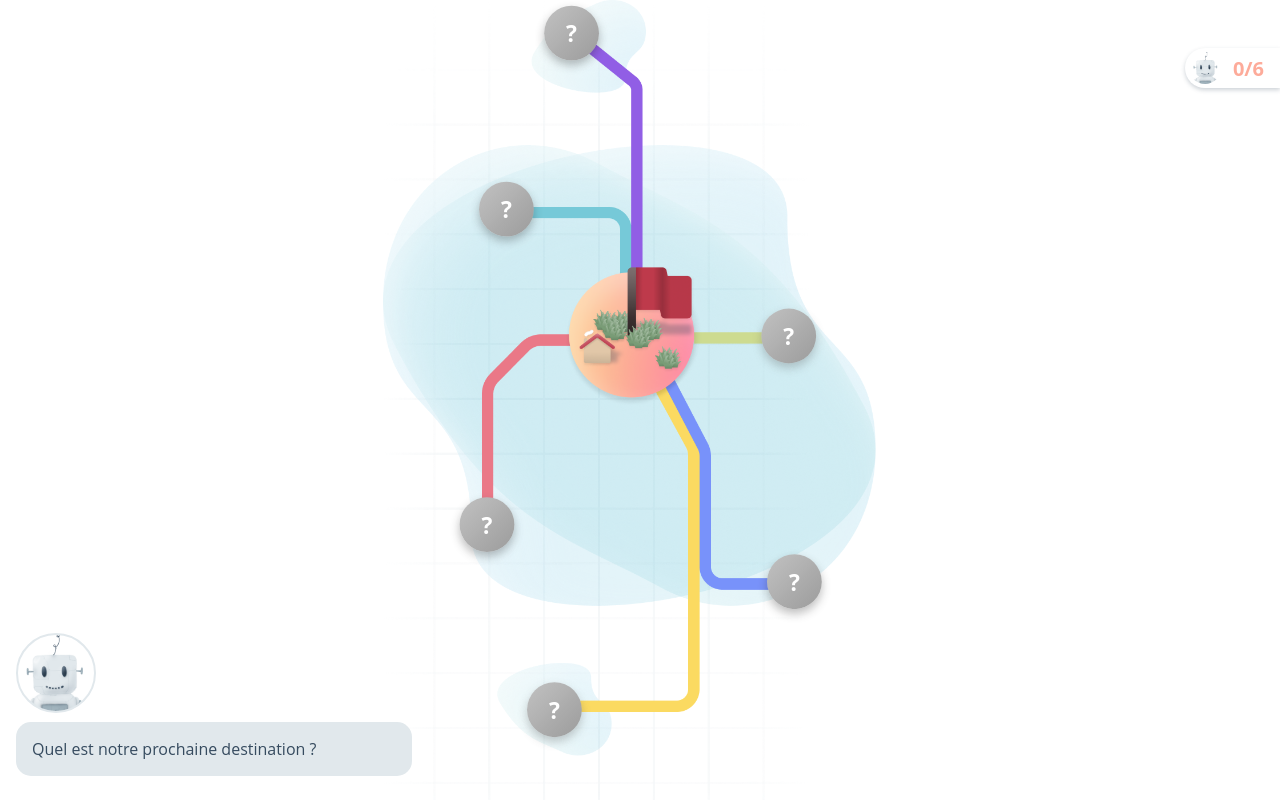
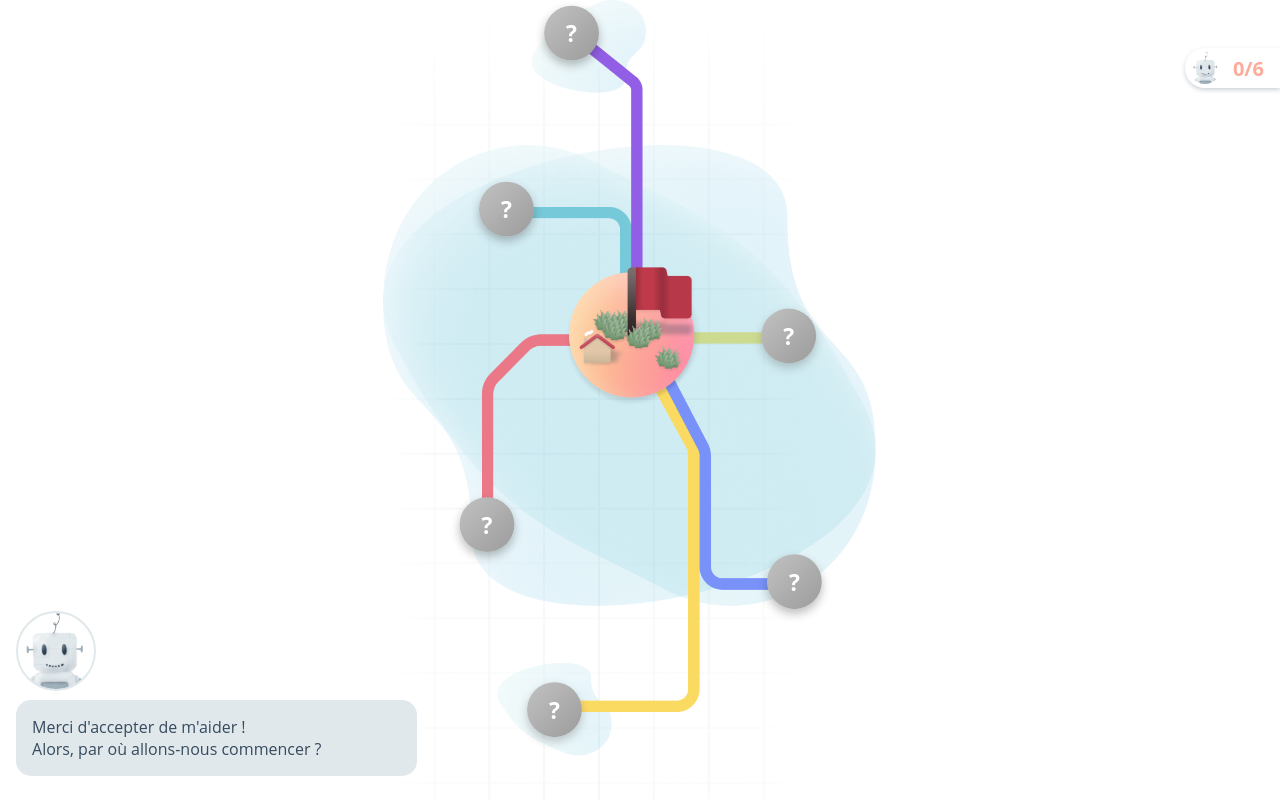
Before and after one commit to Kiclos/filles-du-numerique, a Vue app: page / in a window 1280 px wide. Built offline with nearby package versions, Linux system fonts and the light colour scheme.

Commit message:
feat: personalized rebecca messages

```diff
--- a/src/App.vue
+++ b/src/App.vue
@@ -2,7 +2,7 @@
   <transition name="zoom-fade">
     <DialogView :dialogs="dialogs" @close="dialogIsOpened = false" v-if="dialogIsOpened"/>
   </transition>
-  <IslandsView/>
+  <IslandsView @selectIsland="handleIslandSelection($event)"/>
 </template>
 
 <script lang="ts">
@@ -11,6 +11,7 @@ import DialogView from '@/views/Dialog.vue';
 import Dialog from '@/Model/Dialog';
 import IslandsView from '@/views/IslandsView.vue';
 import useGameStore from './stores/game';
+import { Island } from '@/Model/Island';
 
 export default defineComponent({
   name: 'app',
@@ -27,10 +28,15 @@ export default defineComponent({
       { id: 1, isRebecca: false, content: 'Bonjour à toi aussi' },
     ]);
 
+    function handleIslandSelection(island: Island): void {
+      console.log('selected island', island);
+    }
+
     return {
       dialogIsOpened,
       dialogs,
       gameStore,
+      handleIslandSelection,
     };
   },
 });
--- a/src/components/Islands/Islands.vue
+++ b/src/components/Islands/Islands.vue
@@ -12,7 +12,7 @@
           <img src="@/assets/img/Robotix.png" alt="map">
         </foreignObject>
       </svg>
-      <IslandsComponent v-for="island in islands" :key="island.id" :island="island"/>
+      <IslandsComponent v-for="island in islands" :key="island.id" :island="island" @click="handleIslandSelection(island)"/>
   </svg>
 </div>
 </template>
@@ -26,14 +26,19 @@ import IslandsComponent from '@/components/Islands/Island.vue';
 
 export default defineComponent({
   name: 'Islands',
-  components: {
-    IslandsComponent,
-  },
-  setup() {
+  components: { IslandsComponent },
+  events: { selectIsland: (island: Island) => island },
+  setup(_, { emit }) {
     const gameStore = useGameStore();
     const islands: Island [] = gameStore.islands;
+
+    function handleIslandSelection(island: Island): void {
+      emit('selectIsland', island);
+    }
+
     return {
       islands,
+      handleIslandSelection,
     };
   },
 });
--- a/src/components/IslandsUI/IslandsUI.vue
+++ b/src/components/IslandsUI/IslandsUI.vue
@@ -1,12 +1,18 @@
 <template>
   <div class="dt-islands-ui__counter">
     <span class="dt-islands-ui__counter__icon"></span>
-    0/6
+    {{ itemCollectedSize }}/6
   </div>
   <div class="dt-islands-ui__dialog">
     <span class="dt-islands-ui__dialog__icon"></span>
     <text-container class="dt-textcontainer--neutral">
-      Quel est notre prochaine destination ?
+      <template v-if="itemCollectedSize === 0">Merci d'accepter de m'aider !<br> Alors, par où allons-nous commencer ?</template>
+      <template v-if="itemCollectedSize === 1">Et une pièce de récupéré ! À la suivante !</template>
+      <template v-if="itemCollectedSize === 2">Et de deux ! Je me sens déjà mieux ! À ce rythme je serais reconstruire en un éclair !</template>
+      <template v-if="itemCollectedSize === 3"> Et un demi robot de reconstuit ! Nous somme à mi-chemin !</template>
+      <template v-if="itemCollectedSize === 4">Quelle aventure ! Même démanteler, je m'amuse beaucoup !</template>
+      <template v-if="itemCollectedSize === 5">C'est la dernière ligne droite ! Plus qu'une !</template>
+      <template v-if="itemCollectedSize === 6">Quel île veux-tu visiter aujourd'hui ?</template>
     </text-container>
   </div>
 </template>
@@ -14,11 +20,17 @@
 <script lang="ts">
 import { defineComponent } from 'vue';
 import TextContainer from '@/components/TextContainer/TextContainer.vue';
+import useGameStore from '@/stores/game';
+import { IslandStatus } from '@/Model/GameStatus';
 
 export default defineComponent({
   name: 'IslandsUI',
-  components: {
-    TextContainer,
+  components: { TextContainer },
+  setup() {
+    const gameStore = useGameStore();
+    const itemCollectedSize: number = gameStore.islands.filter((x) => x.status === IslandStatus.COMPLETE).length;
+
+    return { itemCollectedSize };
   },
 });
 </script>
```
Also changed, not shown: .eslintrc.js.
